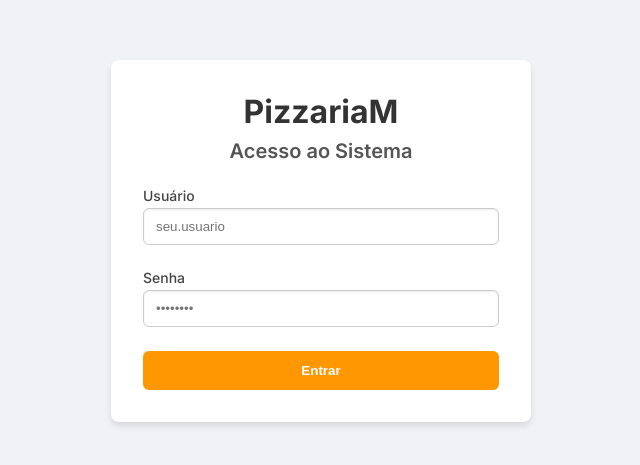
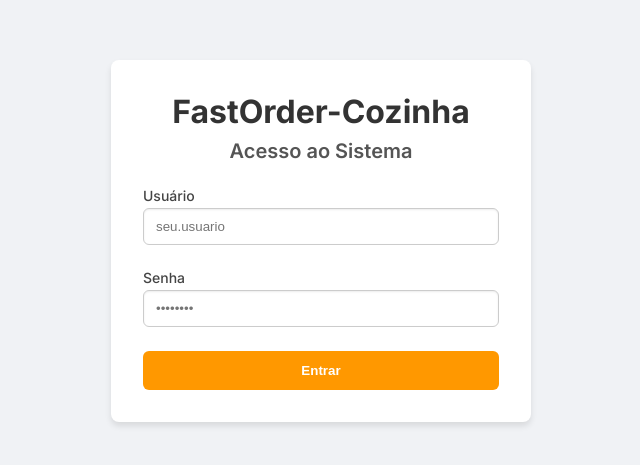
Before and after one commit to VanessaBaldin1/fastOrder-cozinha, a Next.js app: page /login in a window 1280 px wide. Shown: the part 159-624 px from the top of the page, without its empty margins (319-959 px from the left). Built offline with nearby package versions, Linux system fonts and the light colour scheme.

Commit message:
Ajustes da tela de Login

```diff
--- a/app/login/page.tsx
+++ b/app/login/page.tsx
@@ -1,11 +1,11 @@
 import Link from "next/link";
-import styles from './Login.module.css';
+import styles from "./Login.module.css";
 
 export default function LoginPage() {
   return (
     <div className={styles.container}>
       <div className={styles.card}>
-        <h1 className={styles.title}>PizzariaM</h1>
+        <h1 className={styles.title}>FastOrder-Cozinha</h1>
         <h2 className={styles.subtitle}>Acesso ao Sistema</h2>
         <form className={styles.form}>
           <div className={styles.formGroup}>
@@ -36,7 +36,7 @@
           </div>
           <div>
             <Link href="/kitchen" passHref>
-               <button type="submit" className={styles.button}>
+              <button type="submit" className={styles.button}>
                 Entrar
               </button>
             </Link>
```
